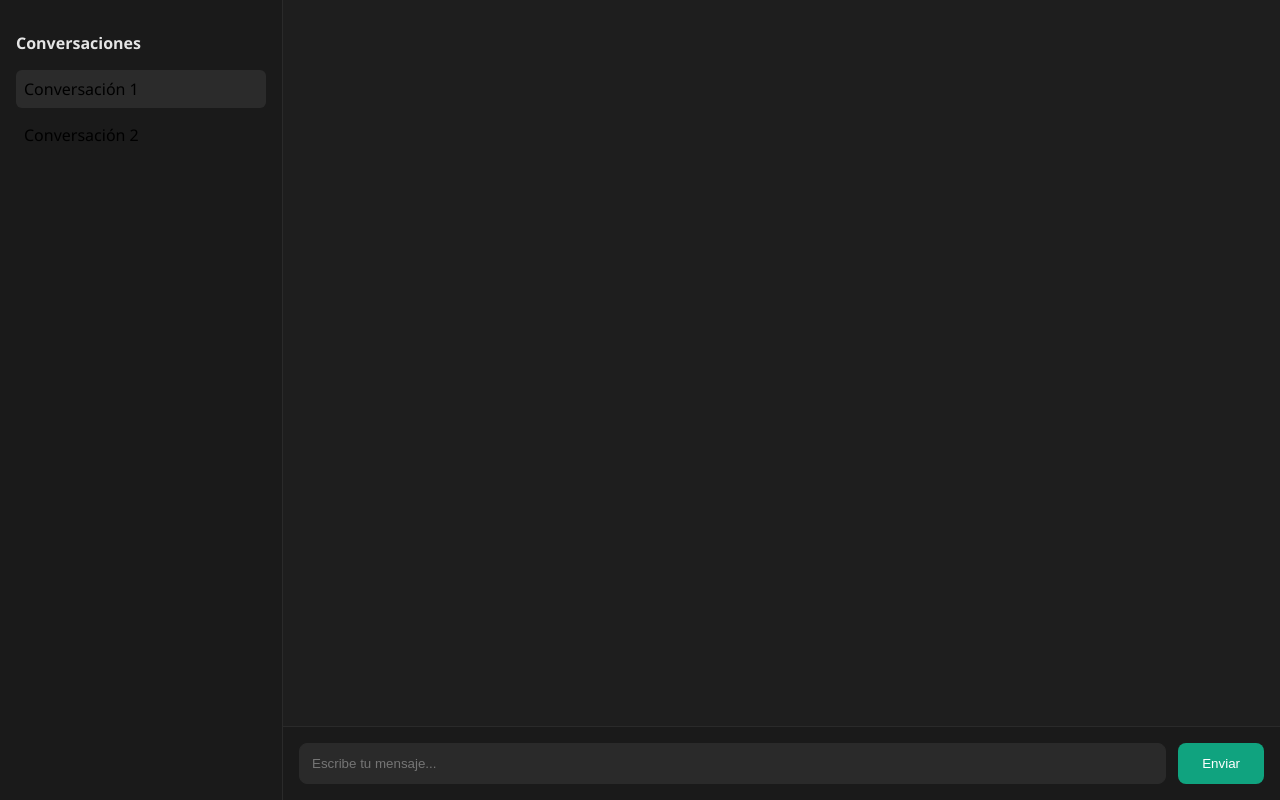
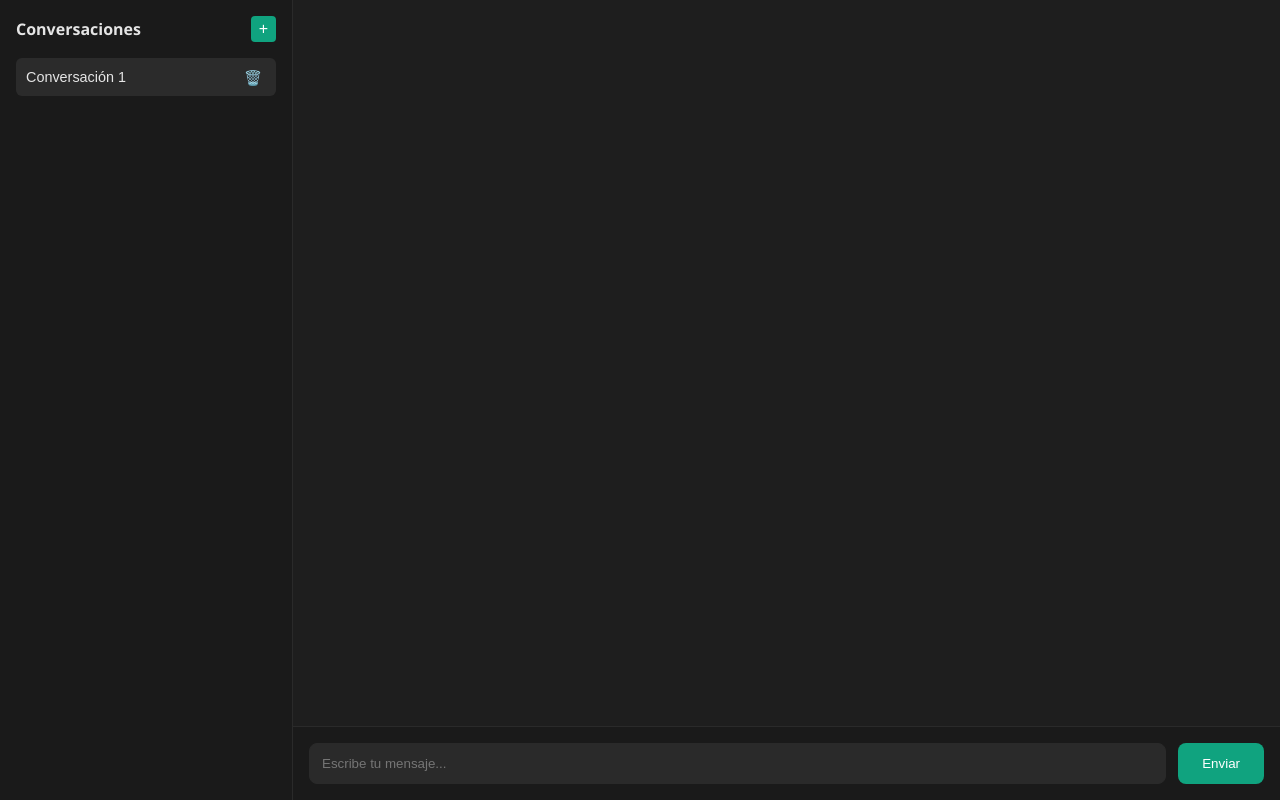
Before and after one commit to edunavata/mcp-chatbot-POC, a React (Vite) app in the folder frontend/frontend/: page / in a window 1280 px wide. Built offline with nearby package versions, Linux system fonts and the light colour scheme.

Commit message:
feat: enhance chat functionality with conversation management and local storage integration

```diff
--- a/frontend/frontend/src/components/ChatWindow.jsx
+++ b/frontend/frontend/src/components/ChatWindow.jsx
@@ -6,29 +6,31 @@ import ChatInput from "./ChatInput";
 import "../styles/ChatWindow.css";
 
 function ChatWindow() {
-  const { conversations, activeConversation, setConversations } = useContext(ChatContext);
+  const { activeConversation, setConversations } = useContext(ChatContext);
   const [input, setInput] = useState("");
   const [loading, setLoading] = useState(false);
-  const [messages, setMessages] = useState(activeConversation.messages || []);
+  const [messages, setMessages] = useState([]);
   const bottomRef = useRef(null);
 
-  // Mantener mensajes actualizados si cambia la conversación activa
+  // Sync con activeConversation
   useEffect(() => {
+    if (activeConversation) {
       setMessages(activeConversation.messages || []);
+    } else {
+      setMessages([]);
+    }
   }, [activeConversation]);
 
   const sendMessage = async () => {
-    if (!input.trim()) return;
+    if (!input.trim() || !activeConversation) return;
 
     const userMessage = { role: "user", content: input };
     const newMessages = [...messages, userMessage];
 
-    // Reflejar mensajes localmente primero
     setMessages(newMessages);
     setInput("");
     setLoading(true);
 
-    // Actualizar el contexto global
     setConversations(prev =>
       prev.map(c =>
         c.id === activeConversation.id ? { ...c, messages: newMessages } : c
@@ -45,7 +47,6 @@ function ChatWindow() {
       const finalMessages = [...newMessages, assistantMessage];
 
       setMessages(finalMessages);
-
       setConversations(prev =>
         prev.map(c =>
           c.id === activeConversation.id
@@ -66,13 +67,27 @@ function ChatWindow() {
 
   return (
     <div className="chat-window">
+      {!activeConversation ? (
+        <div className="chat-empty">
+          <p>No hay conversaciones activas.</p>
+          <p>Usa el botón <strong>+</strong> para crear una nueva.</p>
+        </div>
+      ) : (
+        <>
           <div className="chat-messages">
             {messages.map((msg, idx) => (
               <MessageBubble key={idx} message={msg} />
             ))}
             <div ref={bottomRef} />
           </div>
-      <ChatInput input={input} setInput={setInput} onSend={sendMessage} loading={loading} />
+          <ChatInput
+            input={input}
+            setInput={setInput}
+            onSend={sendMessage}
+            loading={loading}
+          />
+        </>
+      )}
     </div>
   );
 }
--- a/frontend/frontend/src/components/ConversationList.jsx
+++ b/frontend/frontend/src/components/ConversationList.jsx
@@ -1,20 +1,80 @@
-import { useContext } from "react";
+import { useContext, useState } from "react";
 import { ChatContext } from "../context/ChatContext";
 import "../styles/ConversationList.css";
 
+let nextId = Date.now(); // ID simple
+
 function ConversationList() {
-  const { conversations, setActiveConversation, activeConversation } = useContext(ChatContext);
+  const {
+    conversations,
+    setConversations,
+    activeConversation,
+    setActiveConversation,
+  } = useContext(ChatContext);
+
+  const handleAddConversation = () => {
+    const newConv = {
+      id: nextId++,
+      name: "Nueva conversación",
+      messages: [],
+    };
+    const newList = [newConv, ...conversations];
+    setConversations(newList);
+    setActiveConversation(newConv);
+  };
+
+  const handleDelete = (id) => {
+    const filtered = conversations.filter((c) => c.id !== id);
+    setConversations(filtered);
+
+    if (activeConversation?.id === id && filtered.length) {
+      setActiveConversation(filtered[0]);
+    } else if (!filtered.length) {
+      setActiveConversation(null);
+    }
+  };
+
+  const handleTitleChange = (id, name) => {
+    const updated = conversations.map((c) =>
+      c.id === id ? { ...c, name } : c
+    );
+    setConversations(updated);
+  };
 
   return (
     <div className="conversation-list">
-      <h3>Conversaciones</h3>
-      {conversations.map(conv => (
+      <div className="conversation-header">
+        <h3>Conversaciones</h3>
+        <button onClick={handleAddConversation} className="conversation-add">
+          +
+        </button>
+      </div>
+
+      {conversations.map((conv) => (
         <div
           key={conv.id}
+          className={`conversation-item ${
+            activeConversation?.id === conv.id ? "active" : ""
+          }`}
           onClick={() => setActiveConversation(conv)}
-          className={`conversation-item ${activeConversation.id === conv.id ? "active" : ""}`}
         >
-          {conv.name}
+          <input
+            className="conversation-title-input"
+            value={conv.name}
+            onClick={(e) => e.stopPropagation()}
+            onChange={(e) => handleTitleChange(conv.id, e.target.value)}
+          />
+          <div className="conversation-actions">
+            <button
+              title="Eliminar"
+              onClick={(e) => {
+                e.stopPropagation();
+                handleDelete(conv.id);
+              }}
+            >
+              🗑️
+            </button>
+          </div>
         </div>
       ))}
     </div>
--- a/frontend/frontend/src/context/ChatContext.jsx
+++ b/frontend/frontend/src/context/ChatContext.jsx
@@ -1,14 +1,26 @@
-import { createContext, useState } from "react";
+import { createContext, useState, useEffect } from "react";
+import { loadConversations, saveConversations } from "../services/localStorageService";
 
 export const ChatContext = createContext();
 
 export const ChatProvider = ({ children }) => {
-  const [conversations, setConversations] = useState([
-    { id: 1, name: "Conversación 1", messages: [] },
-    { id: 2, name: "Conversación 2", messages: [] }
-  ]);
+  const defaultConversations = [
+    { id: 1, name: "Conversación 1", messages: [] }
+  ];
 
-  const [activeConversation, setActiveConversation] = useState(conversations[0]);
+  const [conversations, setConversations] = useState(() => {
+    const loaded = loadConversations();
+    return loaded.length > 0 ? loaded : defaultConversations;
+  });
+
+  const [activeConversation, setActiveConversation] = useState(() =>
+    conversations.length > 0 ? conversations[0] : null
+  );
+
+  // ⬇ Guardar en localStorage al cambiar
+  useEffect(() => {
+    saveConversations(conversations);
+  }, [conversations]);
 
   return (
     <ChatContext.Provider
--- /dev/null
+++ b/frontend/frontend/src/services/localStorageService.js
@@ -0,0 +1,19 @@
+const STORAGE_KEY = "mcp_conversations";
+
+export const loadConversations = () => {
+  try {
+    const stored = localStorage.getItem(STORAGE_KEY);
+    return stored ? JSON.parse(stored) : [];
+  } catch (error) {
+    console.error("Error loading conversations from localStorage:", error);
+    return [];
+  }
+};
+
+export const saveConversations = (conversations) => {
+  try {
+    localStorage.setItem(STORAGE_KEY, JSON.stringify(conversations));
+  } catch (error) {
+    console.error("Error saving conversations to localStorage:", error);
+  }
+};
--- a/frontend/frontend/src/styles/ChatWindow.css
+++ b/frontend/frontend/src/styles/ChatWindow.css
@@ -10,3 +10,15 @@
     overflow-y: auto;
     padding: 1rem;
   }
+
+  .chat-empty {
+    flex: 1;
+    display: flex;
+    flex-direction: column;
+    justify-content: center;
+    align-items: center;
+    color: #aaa;
+    font-size: 1rem;
+    text-align: center;
+    padding: 2rem;
+  }
--- a/frontend/frontend/src/styles/ConversationList.css
+++ b/frontend/frontend/src/styles/ConversationList.css
@@ -1,15 +1,34 @@
 .conversation-list {
-    width: 250px;
+  width: 260px;
   border-right: 1px solid var(--color-border);
   background-color: #1a1a1a;
   padding: 1rem;
   overflow-y: auto;
+  display: flex;
+  flex-direction: column;
 }
 
-  .conversation-list h3 {
+.conversation-header {
+  display: flex;
+  justify-content: space-between;
+  align-items: center;
   margin-bottom: 1rem;
+}
+
+.conversation-header h3 {
+  margin: 0;
+  font-size: 1rem;
   color: var(--color-text);
+}
+
+.conversation-add {
+  background-color: var(--color-accent);
+  border: none;
+  padding: 0.25rem 0.5rem;
   font-size: 1rem;
+  border-radius: 4px;
+  color: white;
+  cursor: pointer;
 }
 
 .conversation-item {
@@ -17,7 +36,11 @@
   margin-bottom: 0.5rem;
   border-radius: 6px;
   cursor: pointer;
+  display: flex;
+  justify-content: space-between;
+  align-items: center;
   transition: background-color 0.2s;
+  color: var(--color-text);
 }
 
 .conversation-item:hover {
@@ -27,3 +50,33 @@
 .conversation-item.active {
   background-color: #2b2b2b;
 }
+
+.conversation-title-input {
+  background: transparent;
+  border: none;
+  color: var(--color-text);
+  font-size: 0.9rem;
+  flex: 1;
+  margin-right: 0.5rem;
+  outline: none;
+  border-bottom: 1px solid transparent;
+  transition: border-color 0.2s;
+}
+
+.conversation-title-input:focus {
+  border-color: var(--color-accent);
+}
+
+.conversation-actions button {
+  background: none;
+  border: none;
+  color: #888;
+  cursor: pointer;
+  font-size: 0.9rem;
+  margin-left: 0.25rem;
+  transition: color 0.2s;
+}
+
+.conversation-actions button:hover {
+  color: #fff;
+}
```
Lines whose indentation alone changed are shown as unchanged.
